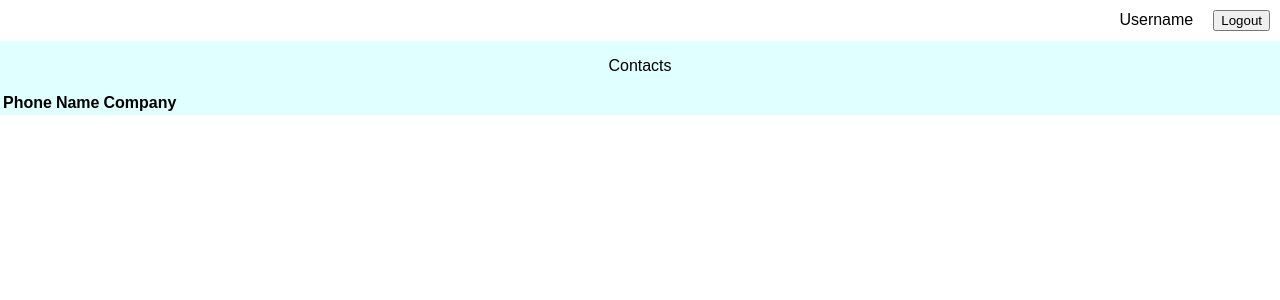
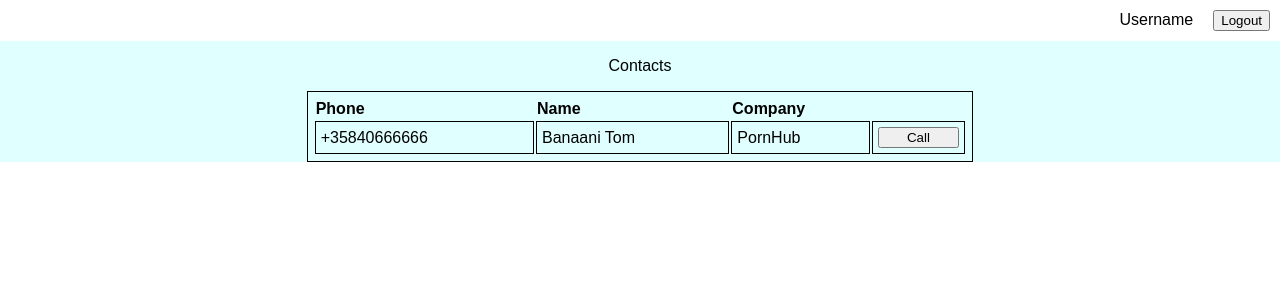
Before and after one commit to HeyyD/WebCaller, a React (Create React App) app in the folder webcaller/: page / in a window 1280 px wide. Shown: the top 300 px of the page. Built offline with nearby package versions, Linux system fonts and the light colour scheme.

Commit message:
Modify MainView.css
-Placeholder styles

```diff
--- a/webcaller/src/Contacts.js
+++ b/webcaller/src/Contacts.js
@@ -10,6 +10,12 @@ class Contacts extends Component {
           <th>Name</th>
           <th>Company</th>
         </tr>
+        <tr>
+          <td>+35840666666</td>
+          <td>Banaani Tom</td>
+          <td>PornHub</td>
+          <td><button>Call</button></td>
+        </tr>
       </table>
     );
   }
--- a/webcaller/src/styles/MainView.css
+++ b/webcaller/src/styles/MainView.css
@@ -12,3 +12,18 @@
   width: 100%;
   float: left;
 }
+
+table{
+  text-align: left;
+  width: 500pt;
+}
+
+table, td {
+  padding: 5px;
+  margin: auto;
+  border: 1px solid black;
+}
+
+td > button {
+  width: 100%;
+}
```
